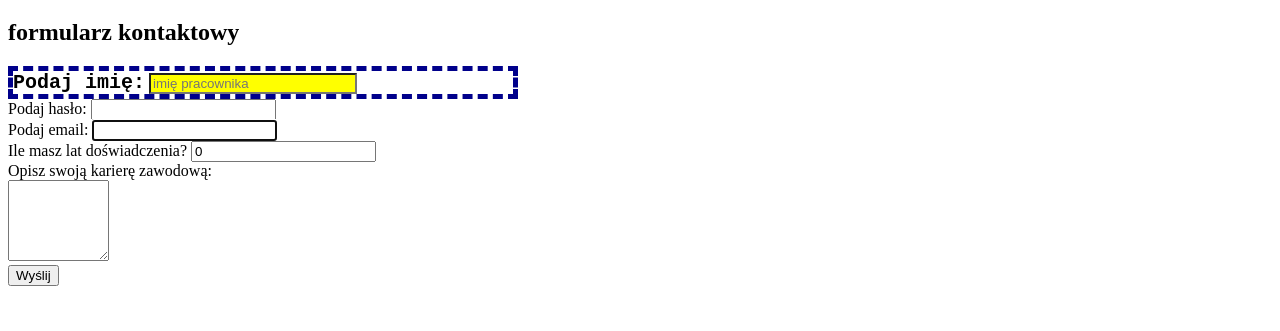
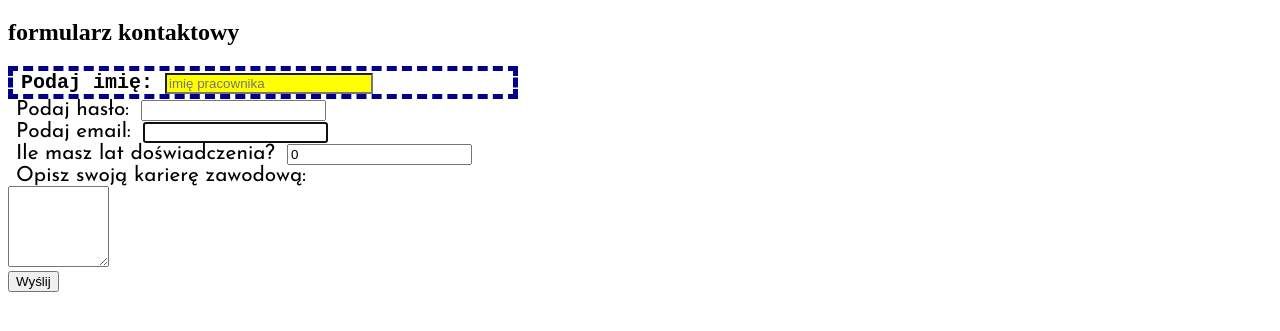
Before and after one commit to frontendpodyplomowe/10_formgit1, a plain HTML site: page index.html in a window 1280 px wide. Shown: the part 71-402 px from the top of the page. Drawn offline with Linux system fonts and the light colour scheme.

Commit message:
input font changed

```diff
--- a/index.html
+++ b/index.html
@@ -4,6 +4,11 @@
     <meta charset="UTF-8" />
     <meta http-equiv="X-UA-Compatible" content="IE=edge" />
     <meta name="viewport" content="width=device-width, initial-scale=1.0" />
+    <link rel="preconnect" href="https://fonts.googleapis.com" />
+    <link rel="preconnect" href="https://fonts.gstatic.com" crossorigin />
+    <link
+      href="https://fonts.googleapis.com/css2?family=Josefin+Sans&display=swap"
+      rel="stylesheet" />
     <title>Cwiczenie projektowe 1</title>
     <link rel="stylesheet" href="style.css" />
   </head>
@@ -29,8 +34,7 @@ Button1 -> "WYSLIJ" (typ submit), ostylować prosto,  -->
         <input
           type="password"
           id="field2"
-          title="Minimum 8 znakow, jedna cyfra i znak specjalny"
-        /><br />
+          title="Minimum 8 znakow, jedna cyfra i znak specjalny" /><br />
         <label id="title3" for="field3">Podaj email:</label>
         <input type="email" id="field3" autofocus required /><br />
         <label id="title4" for="field4">Ile masz lat doświadczenia?</label>
--- a/style.css
+++ b/style.css
@@ -5,18 +5,24 @@ div h1 {
   text-align: center;
 }
 
-form input[type=text] {
+form input[type="text"] {
   background-color: yellow;
   width: 200px;
 }
 
-form label[id=title1] {
+form label[id="title1"] {
   font-size: 20px;
   font-weight: bolder;
-    font-family: 'Courier New', Courier, monospace;
+  font-family: "Courier New", Courier, monospace;
 }
 
-.setName{
+.setName {
   border: 5px dashed darkblue;
   width: 500px;
 }
+
+label {
+  font-family: "Josefin Sans", sans-serif;
+  font-size: 1.3rem;
+  margin: 0.5rem;
+}
```
Lines whose indentation alone changed are shown as unchanged.
